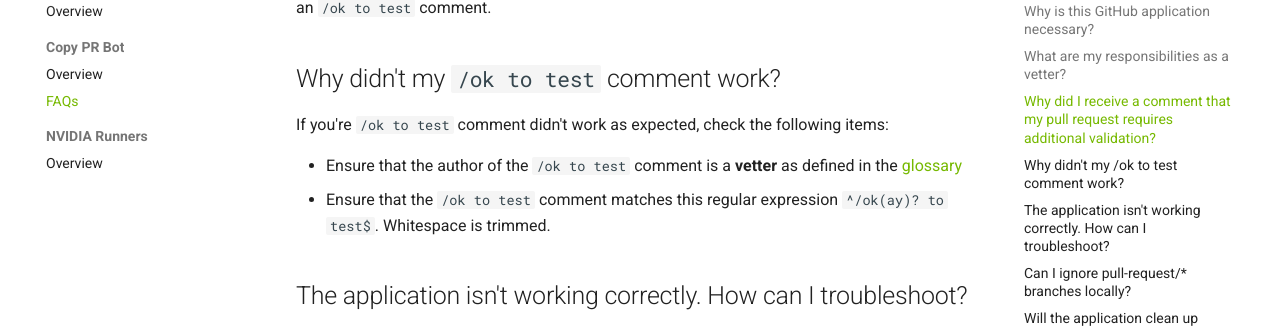
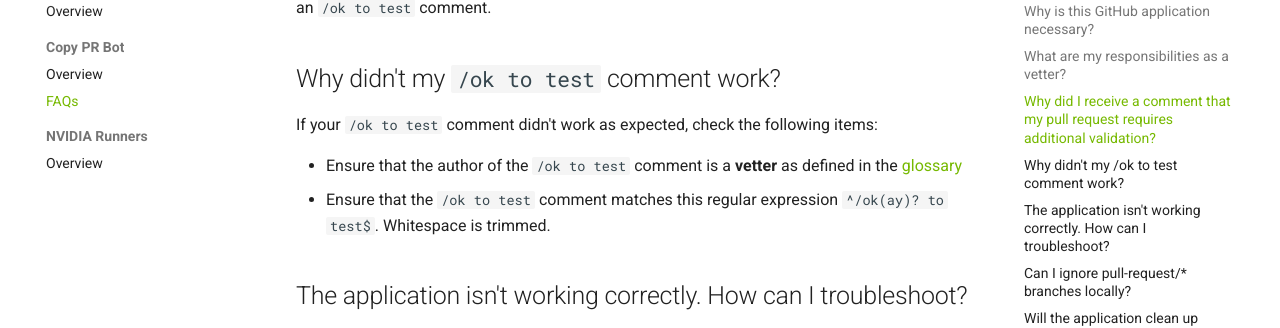
Before and after one commit to nv-gha-runners/docs, an MkDocs documentation site: the page built from docs/apps/copy-pr-bot/faqs.md, in a window 1280 px wide and 900 px high, scrolled down 1239 px. Shown: the part 145-473 px from the top of the window. Built offline with MkDocs 1.6.1 and Material for MkDocs 9.7.7, drawn with Linux system fonts in a browser that asks for light colours; comment, search, counter and statistics services are not loaded.

Commit message:
fix typo

```diff
--- a/docs/apps/copy-pr-bot/faqs.md
+++ b/docs/apps/copy-pr-bot/faqs.md
@@ -35,7 +35,7 @@ In the event that a **trusted user** accidentally pushes an unsigned commit, the
 
 ## Why didn't my `/ok to test` comment work?
 
-If you're `/ok to test` comment didn't work as expected, check the following items:
+If your `/ok to test` comment didn't work as expected, check the following items:
 
 - Ensure that the author of the `/ok to test` comment is a **vetter** as defined in the [glossary](./index.md#glossary)
 - Ensure that the `/ok to test` comment matches this regular expression `^/ok(ay)? to test$`. Whitespace is trimmed.
```
